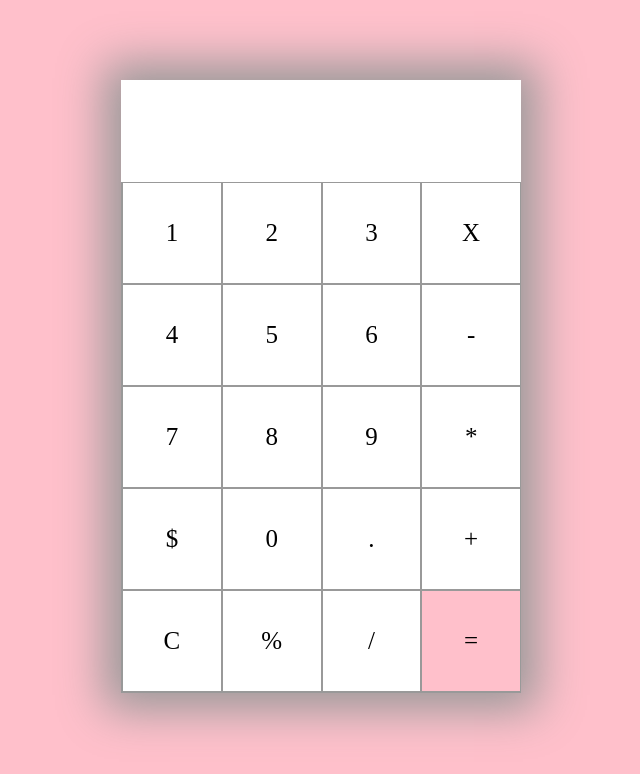
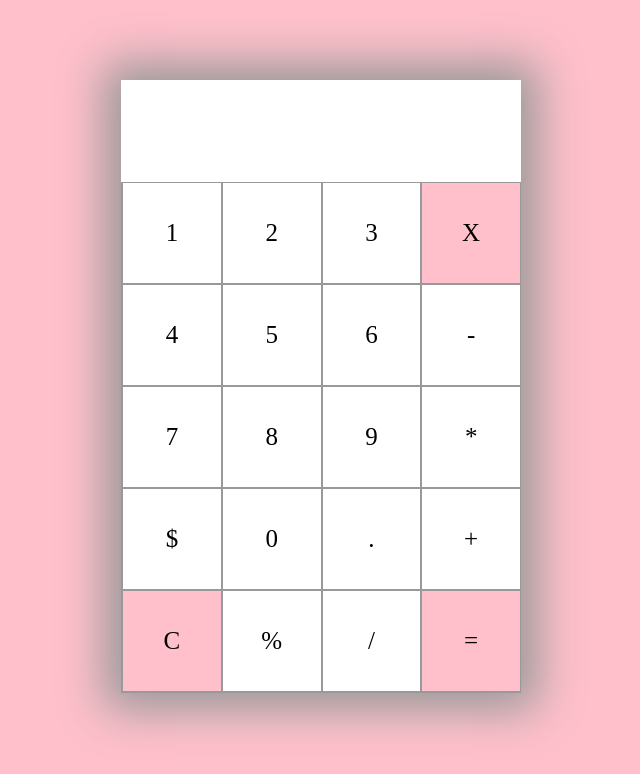
Before and after one commit to RuthKenduiwa/calculator, a plain HTML site: page index.html in a window 1280 px wide. Shown: the whole page, without its empty margins (319-959 px from the left). Drawn offline with Linux system fonts and the light colour scheme.

Commit message:
added new changes

```diff
--- a/css/style.css
+++ b/css/style.css
@@ -35,6 +35,15 @@ body{
     font-size: 25px;
     cursor: pointer;
 }
+#delete{
+    background-color: pink;
+    color: black;
+}
+
+#clear{
+    background-color: pink;
+    color: black;
+}
 #equal{
     background-color: pink;
     color: black;
--- a/index.html
+++ b/index.html
@@ -16,7 +16,7 @@
                 <div class="button">1</div>
                 <div class="button">2</div>
                 <div class="button">3</div>
-                <div class="button">X</div>
+                <div id="delete" class="button">X</div>
                 <div class="button">4</div>
                 <div class="button">5</div>
                 <div class="button">6</div>
@@ -29,7 +29,7 @@
                 <div class="button">0</div>
                 <div class="button">.</div>
                 <div class="button">+</div>
-                <div class="button">C</div>
+                <div id="clear" class="button">C</div>
                 <div class="button">%</div>
                 <div class="button">/</div>
                 <div id="equal" class="button">=</div>
```
